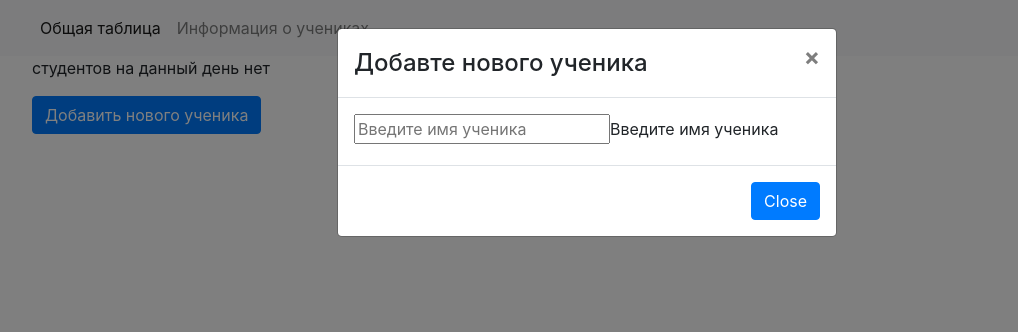
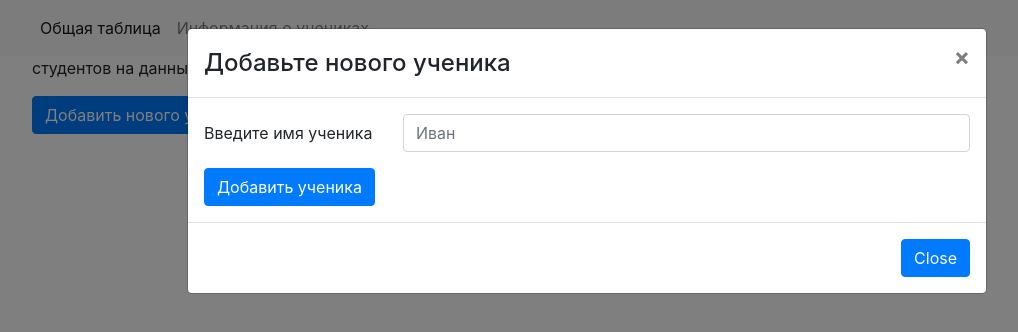
Before and after one commit to zhekablack97/crm-student, a React (Create React App) app: page / in a window 1280 px wide. Both pictures are taken after a click on the button "Добавить нового ученика". Shown: the top 332 px of the page, without its empty margins (53-1071 px from the left). Built offline with nearby package versions, Linux system fonts and the light colour scheme.

Commit message:
Adding form components

```diff
--- a/src/components/FormAddStudent/FormAddStudent.tsx
+++ b/src/components/FormAddStudent/FormAddStudent.tsx
@@ -1,6 +1,9 @@
 import React, { useState } from 'react'
 import Modal from 'react-bootstrap/Modal'
 import Button from 'react-bootstrap/Button'
+import Form from 'react-bootstrap/Form'
+import Col from 'react-bootstrap/Col'
+import Row from 'react-bootstrap/Row'
 interface FormAddStudentProps {
   onAdd(title:string): void
   show: boolean
@@ -15,33 +18,30 @@ const FormAddStudent: React.FC<FormAddStudentProps> = props =>{
     setName(event.target.value)
   }
 
-  const keyPressHandler = (event: React.KeyboardEvent) => {
-    if (event.key === 'Enter'){
-      onAdd(name)
-      setName('')
-    }
+  const addStudent = () => {
+    onAdd(name)
+    setName('')
   }
 
-
   return(
-    <Modal show={show} onHide={onHide}>
+    <Modal show={show} onHide={onHide} animation={true} size="lg">
       <Modal.Header closeButton>
-        <Modal.Title>Добавте нового ученика</Modal.Title>
+        <Modal.Title>Добавьте нового ученика</Modal.Title>
       </Modal.Header>
       <Modal.Body>
-        <div>
-          <input
-            onChange={changeHandler}
-            value={name}
-            type="text"
-            id="name"
-            placeholder="Введите имя ученика"
-            onKeyPress={keyPressHandler}
-          />
-          <label htmlFor="name" >
-            Введите имя ученика
-          </label>
-        </div>
+        <Form onSubmit={addStudent}>
+          <Form.Group controlId="formPlaintextName" as={Row}>
+            <Form.Label column sm="3">
+              Введите имя ученика
+            </Form.Label>
+            <Col sm="9">
+              <Form.Control type="text" placeholder="Иван" onChange={changeHandler} value={name} />
+            </Col>
+          </Form.Group>
+          <Button variant="primary" type="submit">
+            Добавить ученика
+          </Button>
+        </Form>
       </Modal.Body>
       <Modal.Footer>
         <Button onClick={onHide}>Close</Button>
```
